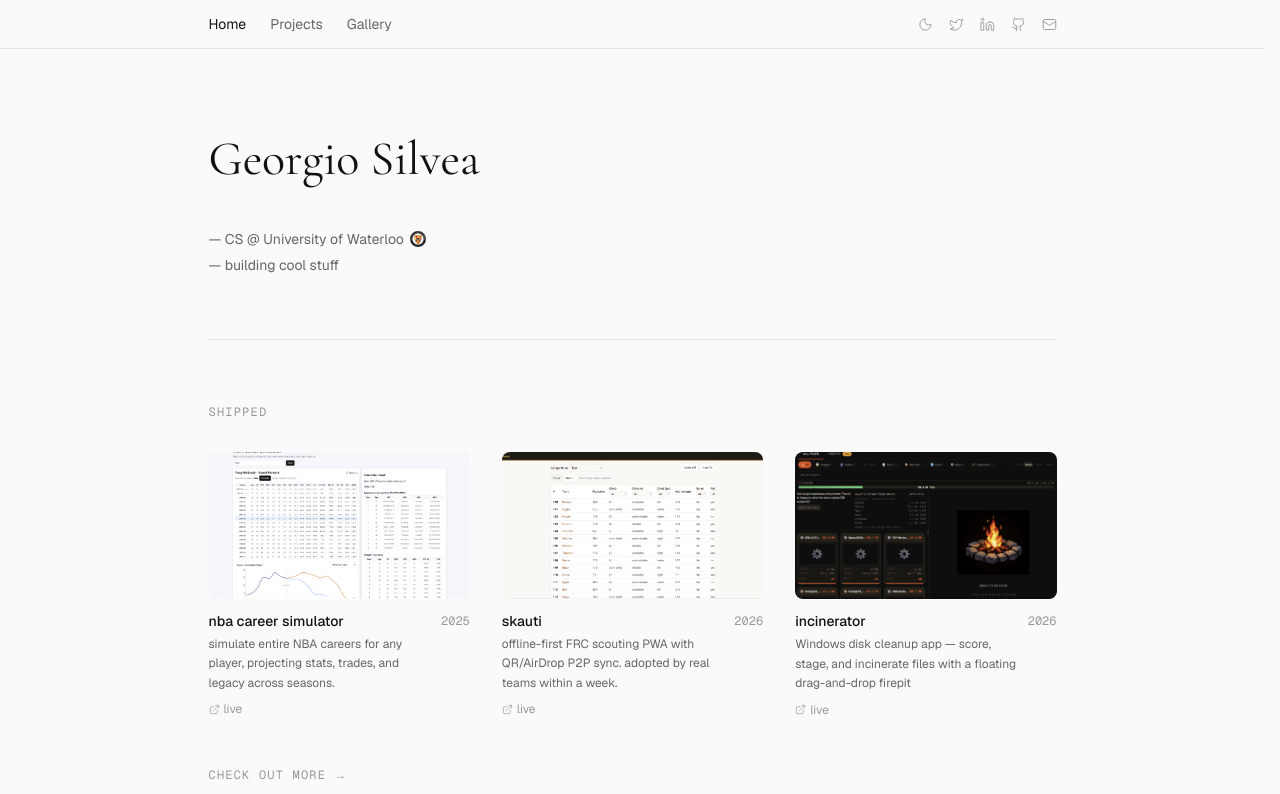
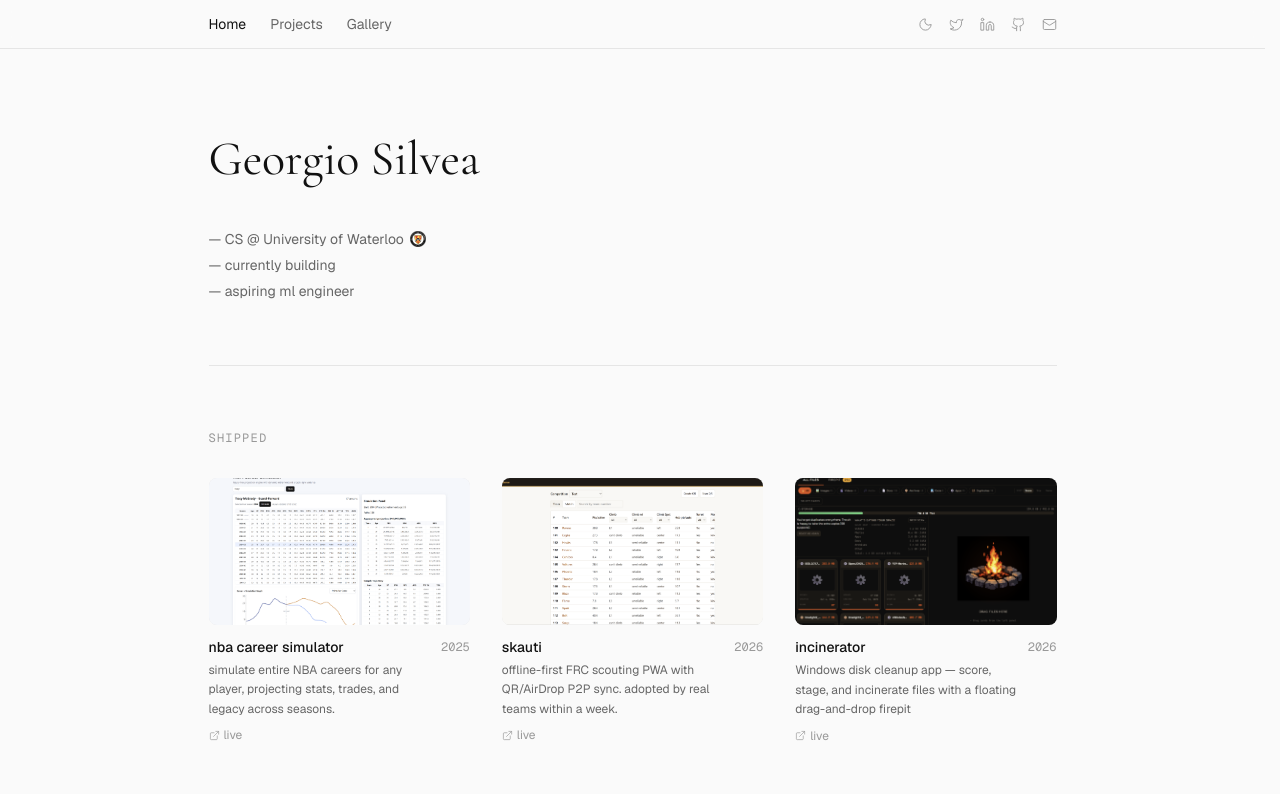
Before and after one commit to geos1l/georgio, a Next.js app: page / in a window 1280 px wide. Shown: the top 794 px of the page. Built offline with nearby package versions, Linux system fonts and the light colour scheme.

Commit message:
updated home page bullets

```diff
--- a/components/Hero.tsx
+++ b/components/Hero.tsx
@@ -23,8 +23,12 @@ export default function Hero() {
           </a>
         </p>
         <p className="text-sm text-[var(--fg-muted)]">
-          — building cool stuff
+          — currently building
         </p>
+        <p className="text-sm text-[var(--fg-muted)]">
+          — aspiring ml engineer
+        </p>
+
       </div>
     </section>
   );
```
